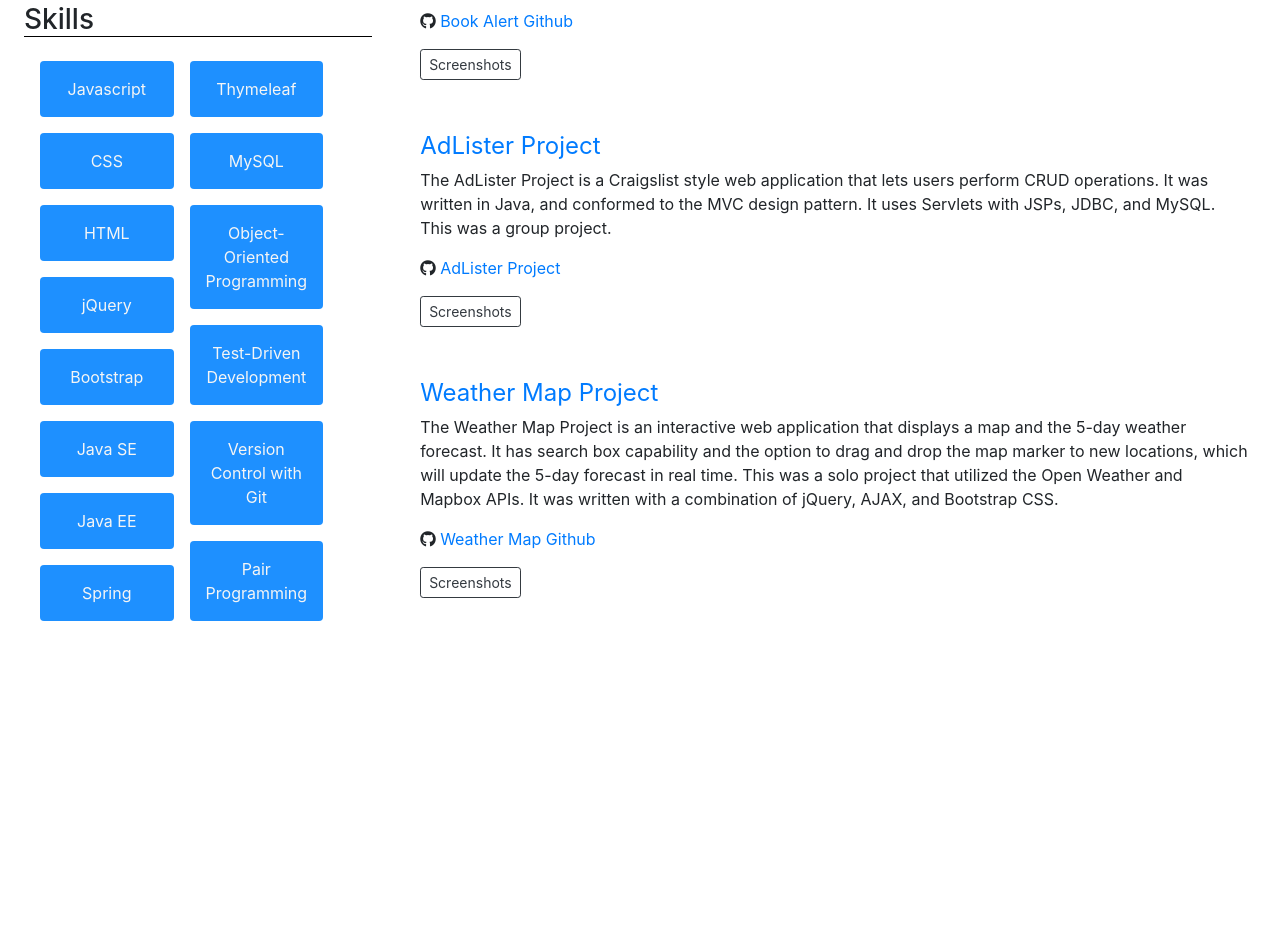
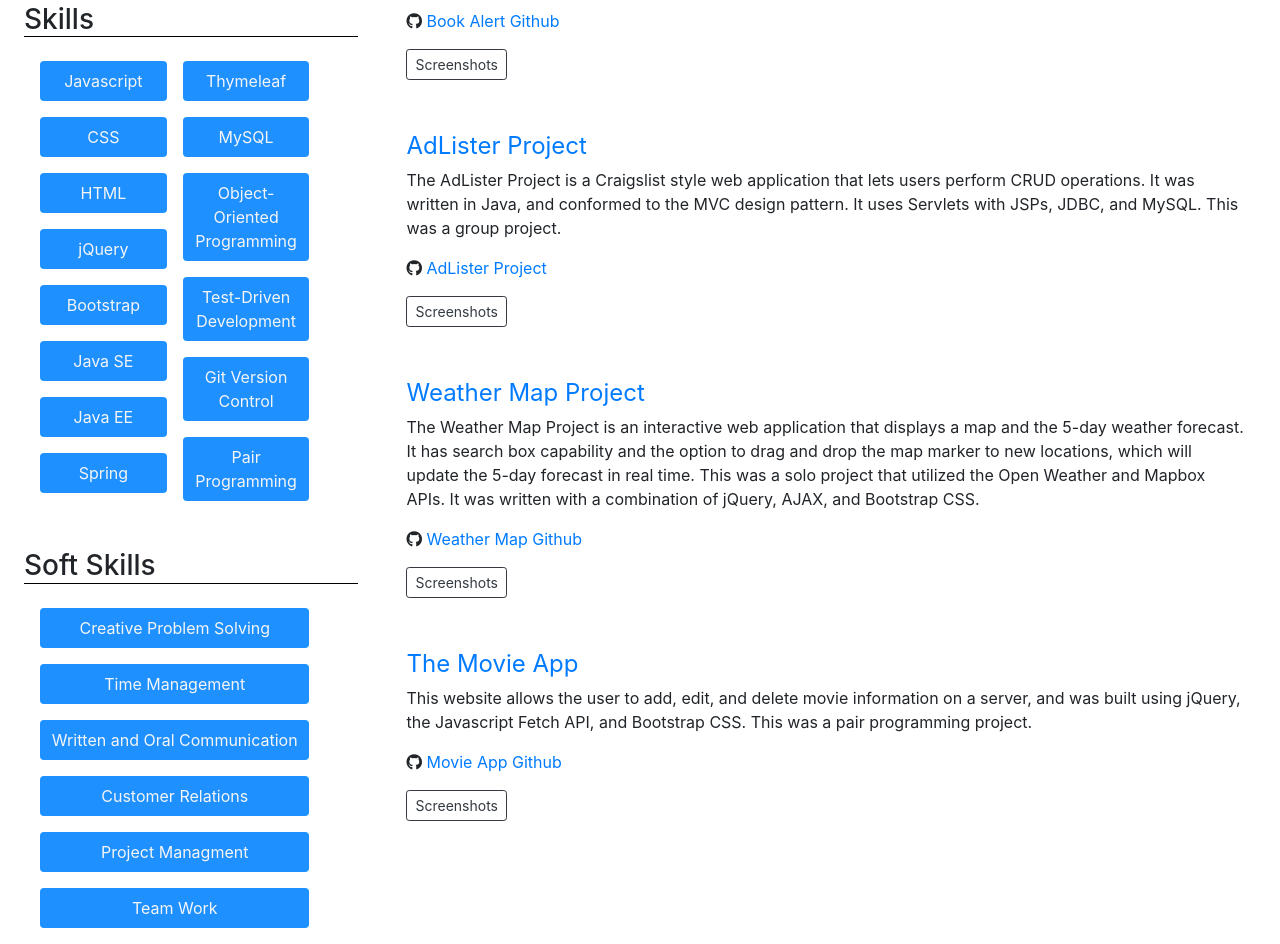
Before and after one commit to George-Tudor/personal-website, a plain HTML site: page resume.html in a window 1280 px wide. Shown: the part 640-1584 px from the top of the page. Before the commit the page ends 1277 px from the top, so only its background shows below. Drawn offline with nearby package versions, Linux system fonts and the light colour scheme.

Commit message:
added soft skills and styling

```diff
--- a/css/resume.css
+++ b/css/resume.css
@@ -16,6 +16,8 @@
     margin: 32px 0 32px 32px;
     padding: 16px;
 }
+
+
 
 h4 {
     font-family: Baskerville;
@@ -42,17 +44,19 @@ ul {
     color: whitesmoke;
 }
 
-/*.skills li {*/
-/*    background-color: cornflowerblue;*/
-/*    margin: 5px;*/
-/*}*/
 
 .skills h3:after {
     content: "";
     display: block;
     border-bottom: 1px solid black;
+}
 
+.soft-skills h3:after {
+    content: "";
+    display: block;
+    border-bottom: 1px solid black;
 }
+
 
 li {
     padding-top: 16px;
--- a/resume.html
+++ b/resume.html
@@ -15,7 +15,7 @@
         </div>
 
     </div>
-        <div class="flex-grow-1 summary">
+        <div class="flex-grow-1 summary rounded-left">
             <h1>Alexander George Tudor</h1>
             <h3>Software Developer</h3>
             <hr>
@@ -37,21 +37,32 @@
         <div style="max-width: 400px" class="skills">
             <h3 class="mt-5 ml-4">Skills</h3>
                 <ul>
-                    <li><div class="skill text-center px-3 py-3 rounded">Javascript</div></li>
-                    <li><div class="skill text-center px-3 py-3 rounded">CSS</div></li>
-                    <li><div class="skill text-center px-3 py-3 rounded">HTML</div></li>
-                    <li><div class="skill text-center px-3 py-3 rounded">jQuery</div></li>
-                    <li><div class="skill text-center px-3 py-3 rounded">Bootstrap</div></li>
-                    <li><div class="skill text-center px-3 py-3 rounded">Java SE</div></li>
-                    <li><div class="skill text-center px-3 py-3 rounded">Java EE</div></li>
-                    <li><div class="skill text-center px-3 py-3 rounded">Spring</div></li>
-                    <li><div class="skill text-center px-3 py-3 rounded">Thymeleaf</div></li>
-                    <li><div class="skill text-center px-3 py-3 rounded">MySQL</div></li>
-                    <li><div class="skill text-center px-3 py-3 rounded">Object-Oriented Programming</div></li>
-                    <li><div class="skill text-center px-3 py-3 rounded">Test-Driven Development</div></li>
-                    <li><div class="skill text-center px-3 py-3 rounded">Version Control with Git</div></li>
-                    <li><div class="skill text-center px-3 py-3 rounded">Pair Programming</div></li>
+                    <li><div class="skill text-center px-2 py-2 rounded">Javascript</div></li>
+                    <li><div class="skill text-center px-2 py-2 rounded">CSS</div></li>
+                    <li><div class="skill text-center px-2 py-2 rounded">HTML</div></li>
+                    <li><div class="skill text-center px-2 py-2 rounded">jQuery</div></li>
+                    <li><div class="skill text-center px-2 py-2 rounded">Bootstrap</div></li>
+                    <li><div class="skill text-center px-2 py-2 rounded">Java SE</div></li>
+                    <li><div class="skill text-center px-2 py-2 rounded">Java EE</div></li>
+                    <li><div class="skill text-center px-2 py-2 rounded">Spring</div></li>
+                    <li><div class="skill text-center px-2 py-2 rounded">Thymeleaf</div></li>
+                    <li><div class="skill text-center px-2 py-2 rounded">MySQL</div></li>
+                    <li><div class="skill text-center px-2 py-2 rounded">Object-Oriented Programming</div></li>
+                    <li><div class="skill text-center px-2 py-2 rounded">Test-Driven Development</div></li>
+                    <li><div class="skill text-center px-2 py-2 rounded">Git Version Control</div></li>
+                    <li><div class="skill text-center px-2 py-2 rounded">Pair Programming</div></li>
                 </ul>
+        </div>
+        <div style="max-width: 400px" class="soft-skills">
+            <h3 class="mt-5 ml-4">Soft Skills</h3>
+            <ul>
+                <li><div class="skill text-center px-2 py-2 rounded">Creative Problem Solving</div></li>
+                <li><div class="skill text-center px-2 py-2 rounded">Time Management</div></li>
+                <li><div class="skill text-center px-2 py-2 rounded">Written and Oral Communication</div></li>
+                <li><div class="skill text-center px-2 py-2 rounded">Customer Relations</div></li>
+                <li><div class="skill text-center px-2 py-2 rounded">Project Managment</div></li>
+                <li><div class="skill text-center px-2 py-2 rounded">Team Work</div></li>
+            </ul>
         </div>
     </div>
     <div class="flex-grow-1 projects">
@@ -96,6 +107,19 @@
                 </div>
                 <button type="button" class="btn btn-outline-dark btn-sm mt-3">Screenshots</button>
             </div>
+        <div class="mt-5">
+            <div>
+                <a href="https://movieapp.georgetudor.com" target="_blank" class="project-name">The Movie App</a>
+            </div>
+            <div class="mt-1">
+                <p>This website allows the user to add, edit, and delete movie information on a server, and was built using jQuery, the Javascript Fetch API, and Bootstrap CSS. This was a pair programming project.</p>
+            </div>
+            <div class="mt-3">
+                <i class="fab fa-github"></i><a href="https://github.com/Christina-George-Movie-Project/movie_project" target="_blank"> Movie App Github</a>
+            </div>
+            <button type="button" class="btn btn-outline-dark btn-sm mt-3">Screenshots</button>
+        </div>
+
         </div>
     </div>
 
```
